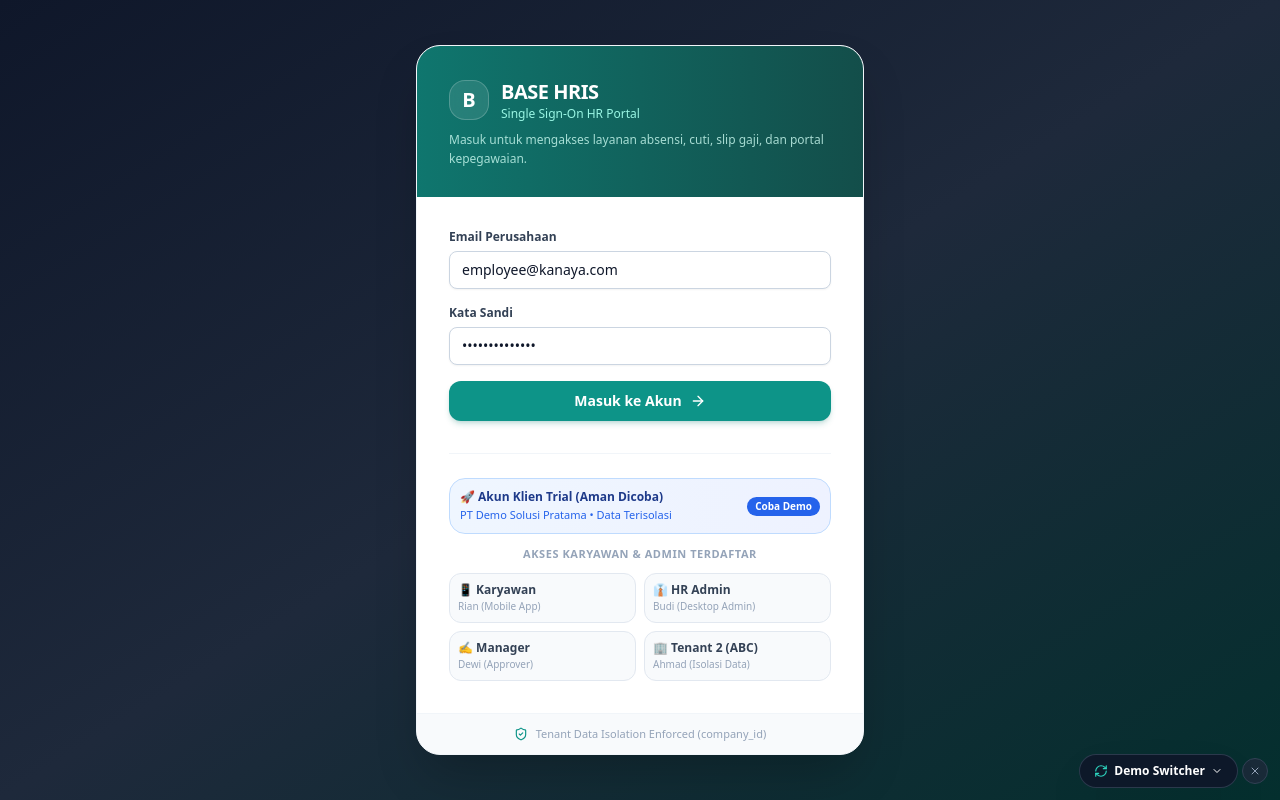
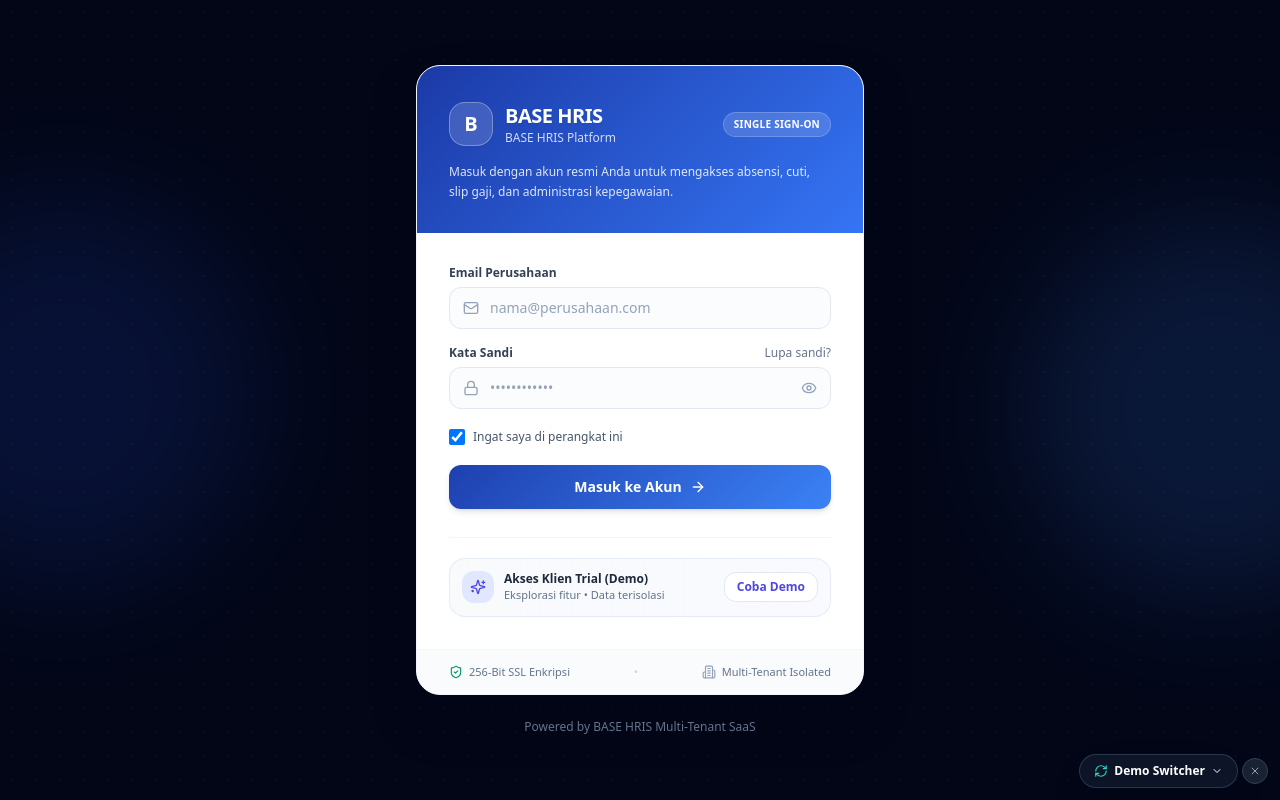
Before and after one commit to setyawanery1381-alt/base-hris, a Next.js app: page /login in a window 1280 px wide. Built offline with nearby package versions, Linux system fonts and the light colour scheme; no server answers.

Commit message:
fix(login): remove registered accounts list and redesign login dashboard with dynamic branding

```diff
--- a/src/app/login/page.tsx
+++ b/src/app/login/page.tsx
@@ -1,21 +1,27 @@
 "use client";
 import React, { useState } from "react";
 import { useRouter } from "next/navigation";
-import { Lock, Mail, Building, ArrowRight, ShieldCheck } from "lucide-react";
-import { Button } from "@/components/ui/button";
-import { Input } from "@/components/ui/input";
+import { Lock, Mail, ArrowRight, ShieldCheck, Eye, EyeOff, Sparkles, Building2 } from "lucide-react";
 import { useTheme } from "@/components/layout/theme-provider";
 
 export default function LoginPage() {
   const router = useRouter();
   const { theme, setTheme } = useTheme();
-  const [email, setEmail] = useState("employee@kanaya.com");
-  const [password, setPassword] = useState("KanayaEmp#2026");
+  const [email, setEmail] = useState("");
+  const [password, setPassword] = useState("");
+  const [showPassword, setShowPassword] = useState(false);
+  const [rememberMe, setRememberMe] = useState(true);
   const [isLoading, setIsLoading] = useState(false);
   const [errorMessage, setErrorMessage] = useState("");
+  const [forgotModalOpen, setForgotModalOpen] = useState(false);
 
   const handleLogin = async (e: React.FormEvent) => {
     e.preventDefault();
+    if (!email || !password) {
+      setErrorMessage("Silakan masukkan email dan kata sandi Anda.");
+      return;
+    }
+
     setIsLoading(true);
     setErrorMessage("");
 
@@ -29,7 +35,7 @@ export default function LoginPage() {
       const data = await res.json();
 
       if (!res.ok) {
-        setErrorMessage(data.error || "Gagal login.");
+        setErrorMessage(data.error || "Email atau kata sandi tidak valid.");
         setIsLoading(false);
         return;
       }
@@ -51,149 +57,259 @@ export default function LoginPage() {
       }
       router.refresh();
     } catch (err: any) {
-      setErrorMessage("Terjadi gangguan jaringan atau server.");
+      setErrorMessage("Terjadi gangguan jaringan atau server. Silakan coba lagi.");
       setIsLoading(false);
     }
   };
 
-  const setTestAccount = (userEmail: string, userPass: string = "KanayaEmp#2026") => {
-    setEmail(userEmail);
-    setPassword(userPass);
+  const setDemoAccount = () => {
+    setEmail("klien@demohris.com");
+    setPassword("TrialClient#2026");
     setErrorMessage("");
   };
 
   return (
-    <div className="min-h-screen bg-gradient-to-br from-slate-900 via-slate-800 to-teal-950 flex items-center justify-center p-4">
-      <div className="w-full max-w-md bg-white rounded-3xl shadow-2xl overflow-hidden border border-slate-100">
-        {/* Header with White-Label Branding */}
-        <div className="bg-gradient-to-r from-teal-700 to-teal-900 px-8 pt-8 pb-7 text-white relative">
-          <div className="flex items-center space-x-3 mb-2">
-            <div className="w-10 h-10 rounded-2xl bg-white/10 backdrop-blur-md flex items-center justify-center border border-white/20 text-white font-black text-xl">
-              {theme.appName ? theme.appName.charAt(0) : "B"}
+    <div className="min-h-screen bg-slate-950 text-slate-100 flex flex-col justify-center items-center p-4 relative overflow-hidden selection:bg-indigo-500 selection:text-white">
+      {/* Dynamic Ambient Background Glows */}
+      <div
+        className="absolute top-1/4 -left-32 w-96 h-96 rounded-full blur-3xl opacity-20 pointer-events-none transition-all duration-700"
+        style={{ background: theme.primaryColor || "#4f46e5" }}
+      />
+      <div
+        className="absolute bottom-1/4 -right-32 w-96 h-96 rounded-full blur-3xl opacity-15 pointer-events-none transition-all duration-700"
+        style={{ background: theme.secondaryColor || "#818cf8" }}
+      />
+
+      {/* Subtle Background Pattern */}
+      <div
+        className="absolute inset-0 opacity-[0.03] pointer-events-none"
+        style={{
+          backgroundImage: `radial-gradient(#fff 1px, transparent 1px)`,
+          backgroundSize: "24px 24px",
+        }}
+      />
+
+      {/* Main Login Card */}
+      <div className="w-full max-w-md bg-white rounded-3xl shadow-2xl shadow-slate-950/60 overflow-hidden border border-slate-100 relative z-10 text-slate-900 transition-all">
+        {/* Dynamic Header */}
+        <div
+          className="px-8 pt-9 pb-8 text-white relative overflow-hidden transition-all duration-500"
+          style={{
+            background: `linear-gradient(135deg, ${theme.primaryColor || "#4f46e5"} 0%, ${
+              theme.secondaryColor || "#3730a3"
+            } 100%)`,
+          }}
+        >
+          {/* Subtle overlay texture */}
+          <div className="absolute inset-0 bg-black/10 mix-blend-overlay pointer-events-none" />
+
+          <div className="relative z-10">
+            {/* Top Brand Identity */}
+            <div className="flex items-center justify-between mb-4">
+              <div className="flex items-center space-x-3">
+                {theme.logoUrl ? (
+                  <img
+                    src={theme.logoUrl}
+                    alt={theme.appName}
+                    className="w-11 h-11 rounded-2xl object-cover bg-white/10 p-1 backdrop-blur-md border border-white/25 shadow-sm"
+                  />
+                ) : (
+                  <div className="w-11 h-11 rounded-2xl bg-white/15 backdrop-blur-md flex items-center justify-center border border-white/30 text-white font-black text-xl shadow-sm">
+                    {theme.appName ? theme.appName.charAt(0) : "K"}
                   </div>
+                )}
                 <div>
-              <h1 className="text-xl font-bold tracking-tight">{theme.appName}</h1>
-              <p className="text-xs text-teal-200">Single Sign-On HR Portal</p>
+                  <h1 className="text-xl font-bold tracking-tight text-white drop-shadow-sm">
+                    {theme.appName || "BASE HRIS"}
+                  </h1>
+                  <p className="text-xs text-white/80 font-medium">
+                    {theme.companyName || "Human Resource Portal"}
+                  </p>
                 </div>
               </div>
-          <p className="text-xs text-teal-100/80 leading-relaxed mt-2">
-            Masuk untuk mengakses layanan absensi, cuti, slip gaji, dan portal kepegawaian.
+
+              <div className="px-2.5 py-1 rounded-full bg-white/15 backdrop-blur-md border border-white/20 text-[10px] font-semibold text-white tracking-wide uppercase">
+                Single Sign-On
+              </div>
+            </div>
+
+            <p className="text-xs text-white/85 leading-relaxed font-normal">
+              Masuk dengan akun resmi Anda untuk mengakses absensi, cuti, slip gaji, dan administrasi kepegawaian.
             </p>
           </div>
+        </div>
 
-        {/* Login Form */}
+        {/* Login Form Body */}
         <div className="p-8">
           {errorMessage && (
-            <div className="mb-4 p-3 rounded-xl bg-rose-50 border border-rose-200 text-rose-700 text-xs font-medium flex items-center space-x-2">
-              <span className="w-1.5 h-1.5 rounded-full bg-rose-600 shrink-0"></span>
-              <span>{errorMessage}</span>
+            <div className="mb-5 p-3.5 rounded-2xl bg-rose-50 border border-rose-200 text-rose-700 text-xs font-medium flex items-start space-x-2.5 animate-in fade-in slide-in-from-top-1">
+              <span className="w-2 h-2 rounded-full bg-rose-600 shrink-0 mt-1"></span>
+              <span className="leading-relaxed">{errorMessage}</span>
             </div>
           )}
 
           <form onSubmit={handleLogin} className="space-y-4">
+            {/* Email Field */}
             <div>
-              <Input
-                label="Email Perusahaan"
+              <label className="block text-xs font-semibold text-slate-700 mb-1.5">
+                Email Perusahaan
+              </label>
+              <div className="relative">
+                <div className="absolute inset-y-0 left-0 pl-3.5 flex items-center pointer-events-none text-slate-400">
+                  <Mail className="w-4 h-4" />
+                </div>
+                <input
                   type="email"
                   required
                   value={email}
                   onChange={(e) => setEmail(e.target.value)}
                   placeholder="nama@perusahaan.com"
+                  className="w-full pl-10 pr-3.5 py-2.5 rounded-xl border border-slate-200 bg-slate-50/50 text-sm text-slate-900 placeholder-slate-400 focus:bg-white focus:outline-none focus:ring-2 focus:ring-indigo-500/20 focus:border-indigo-600 transition-all font-medium"
                 />
               </div>
+            </div>
 
+            {/* Password Field */}
             <div>
-              <Input
-                label="Kata Sandi"
-                type="password"
+              <div className="flex items-center justify-between mb-1.5">
+                <label className="block text-xs font-semibold text-slate-700">
+                  Kata Sandi
+                </label>
+                <button
+                  type="button"
+                  onClick={() => setForgotModalOpen(true)}
+                  className="text-xs font-medium text-slate-500 hover:text-slate-800 transition-colors"
+                >
+                  Lupa sandi?
+                </button>
+              </div>
+              <div className="relative">
+                <div className="absolute inset-y-0 left-0 pl-3.5 flex items-center pointer-events-none text-slate-400">
+                  <Lock className="w-4 h-4" />
+                </div>
+                <input
+                  type={showPassword ? "text" : "password"}
                   required
                   value={password}
                   onChange={(e) => setPassword(e.target.value)}
-                placeholder="••••••••"
+                  placeholder="••••••••••••"
+                  className="w-full pl-10 pr-10 py-2.5 rounded-xl border border-slate-200 bg-slate-50/50 text-sm text-slate-900 placeholder-slate-400 focus:bg-white focus:outline-none focus:ring-2 focus:ring-indigo-500/20 focus:border-indigo-600 transition-all font-medium"
                 />
+                <button
+                  type="button"
+                  onClick={() => setShowPassword(!showPassword)}
+                  className="absolute inset-y-0 right-0 pr-3.5 flex items-center text-slate-400 hover:text-slate-600 focus:outline-none"
+                  tabIndex={-1}
+                >
+                  {showPassword ? <EyeOff className="w-4 h-4" /> : <Eye className="w-4 h-4" />}
+                </button>
+              </div>
             </div>
 
-            <Button
+            {/* Remember Me */}
+            <div className="flex items-center pt-1 pb-1">
+              <label className="flex items-center space-x-2 text-xs text-slate-600 cursor-pointer select-none">
+                <input
+                  type="checkbox"
+                  checked={rememberMe}
+                  onChange={(e) => setRememberMe(e.target.checked)}
+                  className="w-4 h-4 rounded border-slate-300 text-indigo-600 focus:ring-indigo-500 focus:ring-offset-0"
+                />
+                <span>Ingat saya di perangkat ini</span>
+              </label>
+            </div>
+
+            {/* Submit Button */}
+            <button
               type="submit"
-              className="w-full py-2.5 text-sm font-semibold rounded-xl bg-teal-600 hover:bg-teal-700 text-white shadow-md shadow-teal-700/20"
-              isLoading={isLoading}
+              disabled={isLoading}
+              style={{
+                background: `linear-gradient(135deg, ${theme.primaryColor || "#4f46e5"}, ${
+                  theme.secondaryColor || "#4338ca"
+                })`,
+              }}
+              className="w-full py-3 px-4 rounded-xl text-white font-semibold text-sm shadow-md hover:shadow-lg hover:opacity-95 active:scale-[0.99] transition-all flex items-center justify-center space-x-2 disabled:opacity-60 disabled:cursor-not-allowed cursor-pointer"
             >
+              {isLoading ? (
+                <>
+                  <div className="w-4 h-4 border-2 border-white border-t-transparent rounded-full animate-spin" />
+                  <span>Memverifikasi Akses...</span>
+                </>
+              ) : (
+                <>
                   <span>Masuk ke Akun</span>
-              <ArrowRight className="w-4 h-4 ml-2" />
-            </Button>
+                  <ArrowRight className="w-4 h-4" />
+                </>
+              )}
+            </button>
           </form>
 
-          {/* Quick Demo Credentials Pill Bar */}
-          <div className="mt-8 pt-6 border-t border-slate-100">
-            {/* Client Trial Quick Button */}
-            <div className="mb-3">
+          {/* Client Trial Quick Demo (Safe & Isolated) */}
+          <div className="mt-7 pt-5 border-t border-slate-100">
+            <div className="p-3 rounded-2xl bg-gradient-to-r from-slate-50 to-indigo-50/40 border border-slate-200/80 flex items-center justify-between">
+              <div className="flex items-center space-x-2.5">
+                <div className="w-8 h-8 rounded-xl bg-indigo-100 text-indigo-600 flex items-center justify-center shrink-0">
+                  <Sparkles className="w-4 h-4" />
+                </div>
+                <div>
+                  <p className="text-xs font-semibold text-slate-800">
+                    Akses Klien Trial (Demo)
+                  </p>
+                  <p className="text-[11px] text-slate-500">
+                    Eksplorasi fitur • Data terisolasi
+                  </p>
+                </div>
+              </div>
               <button
                 type="button"
-                onClick={() => setTestAccount("klien@demohris.com", "TrialClient#2026")}
-                className="w-full p-2.5 rounded-2xl bg-gradient-to-r from-blue-50 to-indigo-50 border border-blue-200 hover:border-blue-400 hover:shadow-sm transition-all text-left flex items-center justify-between"
+                onClick={setDemoAccount}
+                className="px-3 py-1.5 rounded-xl text-xs font-semibold bg-white border border-slate-200 text-indigo-600 hover:bg-indigo-50 hover:border-indigo-200 transition-all shadow-xs cursor-pointer"
               >
-                <div>
-                  <span className="flex items-center space-x-1.5 font-bold text-blue-900 text-xs">
-                    <span>🚀 Akun Klien Trial (Aman Dicoba)</span>
-                  </span>
-                  <span className="block text-[11px] text-blue-600 mt-0.5">
-                    PT Demo Solusi Pratama • Data Terisolasi
-                  </span>
-                </div>
-                <span className="px-2 py-0.5 rounded-full bg-blue-600 text-white text-[10px] font-bold shadow-xs">
                 Coba Demo
-                </span>
-              </button>
-            </div>
-
-            <p className="text-[11px] font-bold text-slate-400 uppercase tracking-wider mb-2.5 text-center">
-              Akses Karyawan & Admin Terdaftar
-            </p>
-            <div className="grid grid-cols-2 gap-2 text-xs">
-              <button
-                type="button"
-                onClick={() => setTestAccount("employee@kanaya.com", "KanayaEmp#2026")}
-                className="p-2 text-left rounded-xl bg-slate-50 border border-slate-200 hover:bg-teal-50 hover:border-teal-300 transition-colors"
-              >
-                <span className="block font-semibold text-slate-700">📱 Karyawan</span>
-                <span className="block text-[10px] text-slate-400 truncate">Rian (Mobile App)</span>
-              </button>
-
-              <button
-                type="button"
-                onClick={() => setTestAccount("hr@kanaya.com", "KanayaHR#2026")}
-                className="p-2 text-left rounded-xl bg-slate-50 border border-slate-200 hover:bg-teal-50 hover:border-teal-300 transition-colors"
-              >
-                <span className="block font-semibold text-slate-700">👔 HR Admin</span>
-                <span className="block text-[10px] text-slate-400 truncate">Budi (Desktop Admin)</span>
-              </button>
-
-              <button
-                type="button"
-                onClick={() => setTestAccount("manager@kanaya.com", "KanayaMgr#2026")}
-                className="p-2 text-left rounded-xl bg-slate-50 border border-slate-200 hover:bg-teal-50 hover:border-teal-300 transition-colors"
-              >
-                <span className="block font-semibold text-slate-700">✍️ Manager</span>
-                <span className="block text-[10px] text-slate-400 truncate">Dewi (Approver)</span>
-              </button>
-
-              <button
-                type="button"
-                onClick={() => setTestAccount("hr@abc.com", "AbcPerkasa#2026")}
-                className="p-2 text-left rounded-xl bg-slate-50 border border-slate-200 hover:bg-teal-50 hover:border-teal-300 transition-colors"
-              >
-                <span className="block font-semibold text-slate-700">🏢 Tenant 2 (ABC)</span>
-                <span className="block text-[10px] text-slate-400 truncate">Ahmad (Isolasi Data)</span>
               </button>
             </div>
           </div>
         </div>
 
-        {/* Footer */}
-        <div className="bg-slate-50 px-8 py-3 text-center border-t border-slate-100 flex items-center justify-center space-x-2 text-[11px] text-slate-400">
-          <ShieldCheck className="w-3.5 h-3.5 text-teal-600" />
-          <span>Tenant Data Isolation Enforced (company_id)</span>
+        {/* Card Footer with Security Badges */}
+        <div className="bg-slate-50/80 px-8 py-3.5 border-t border-slate-100 flex items-center justify-between text-[11px] text-slate-400">
+          <div className="flex items-center space-x-1.5">
+            <ShieldCheck className="w-3.5 h-3.5 text-emerald-600" />
+            <span className="font-medium text-slate-500">256-Bit SSL Enkripsi</span>
           </div>
+          <span className="text-slate-300">•</span>
+          <div className="flex items-center space-x-1.5">
+            <Building2 className="w-3.5 h-3.5 text-slate-400" />
+            <span className="font-medium text-slate-500">Multi-Tenant Isolated</span>
+          </div>
+        </div>
+      </div>
+
+      {/* Forgot Password Modal */}
+      {forgotModalOpen && (
+        <div className="fixed inset-0 z-50 flex items-center justify-center bg-black/60 backdrop-blur-xs p-4 animate-in fade-in">
+          <div className="bg-white rounded-2xl max-w-sm w-full p-6 text-slate-800 shadow-2xl border border-slate-100">
+            <h3 className="text-base font-bold mb-2">Bantuan Lupa Kata Sandi</h3>
+            <p className="text-xs text-slate-600 leading-relaxed mb-4">
+              Untuk alasan keamanan dan perlindungan data kepegawaian, pengaturan ulang kata sandi dilakukan secara terpusat oleh Departemen HR atau IT Administrator perusahaan Anda.
+            </p>
+            <div className="p-3 bg-slate-50 rounded-xl border border-slate-200 text-xs text-slate-600 mb-4">
+              Silakan hubungi HR Admin atau kirimkan permohonan ke email resmi HR perusahaan Anda.
+            </div>
+            <button
+              type="button"
+              onClick={() => setForgotModalOpen(false)}
+              className="w-full py-2.5 rounded-xl bg-slate-900 text-white text-xs font-semibold hover:bg-slate-800 transition-colors"
+            >
+              Mengerti & Tutup
+            </button>
+          </div>
+        </div>
+      )}
+
+      {/* Brand Footer Info */}
+      <div className="mt-6 text-center text-xs text-slate-500 relative z-10">
+        <p>{theme.footerText || "Powered by BASE HRIS Platform"}</p>
       </div>
     </div>
   );
```
Lines whose indentation alone changed are shown as unchanged.
